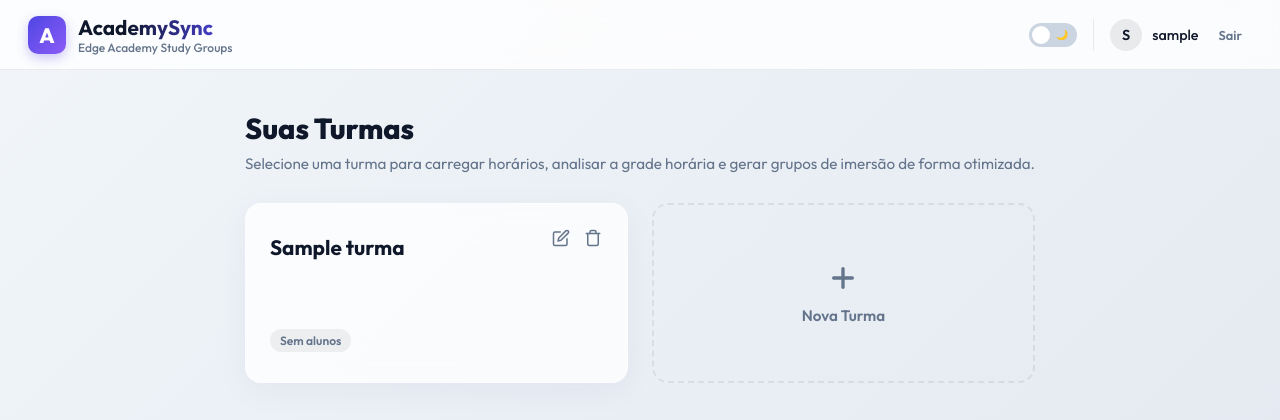
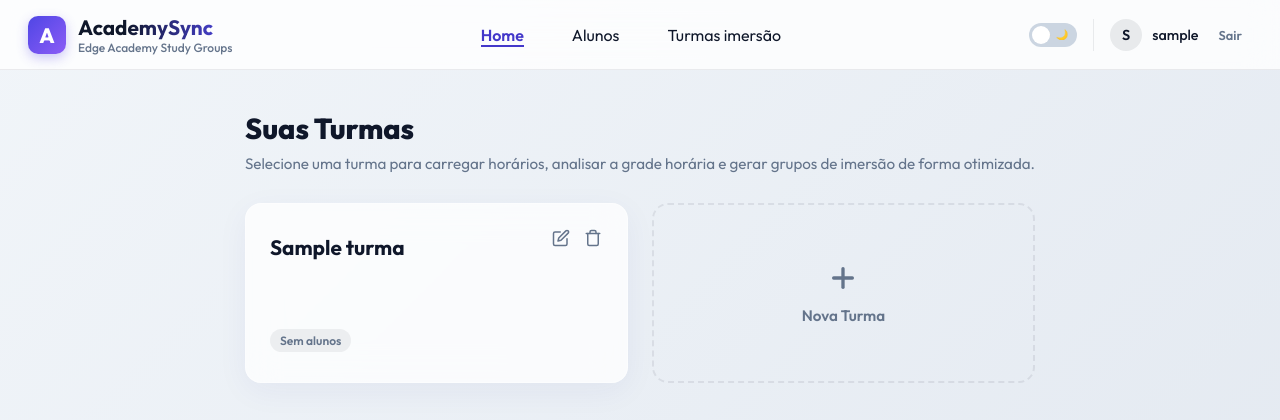
Before and after one commit to VictorCanuto/EdgeAcademySync, a Flask app: page / in a window 1280 px wide. Shown: the top 420 px of the page. Run offline with Flask 3, Linux system fonts and the light colour scheme; the visitor is signed in with stand-in values (Sample User, id 1); tables that the repository leaves empty hold one stand-in row (values such as "Sample post").

Commit message:
feat: add navbar to header

```diff
--- a/gerador_grupos/static/style.css
+++ b/gerador_grupos/static/style.css
@@ -250,6 +250,32 @@ body {
     color: var(--text-muted);
     font-weight: 500;
 }
+
+.header-menu {
+    list-style: none;
+    display: flex;
+    gap: 16px;
+}
+
+.header-menu-item {
+   padding: 8px 16px;
+}
+
+.header-menu-item a {
+    color: var(--text-main);
+    text-decoration: none;
+}
+
+.header-menu-item a:hover {
+    color: var(--color-primary-hover);
+}
+
+a.active{
+    color: var(--color-primary-hover);
+    font-weight: 600;
+    border-bottom: 2px solid var(--color-primary-hover);
+}
+
 
 .header-actions {
     display: flex;
--- a/gerador_grupos/templates/landing.html
+++ b/gerador_grupos/templates/landing.html
@@ -192,6 +192,14 @@
                 <p>Edge Academy Study Groups</p>
             </div>
         </div>
+
+        <nav>
+            <ul class="header-menu">
+                <li class="header-menu-item"  ><a {% if request.path == '/' %} class="active" {% endif %} href="/">Home</a></li>
+                <li class="header-menu-item" ><a {% if request.path == '/alunos' %} class="active" {% endif %} href="/alunos">Alunos</a></li>
+                <li class="header-menu-item" ><a {% if request.path == '/turmas-imersao' %} class="active" {% endif %} href="/turmas-imersao">Turmas imersão</a></li>
+            </ul>
+        </nav>
 
         <div class="header-actions">
             <!-- Switch Modo Claro/Escuro -->
```
